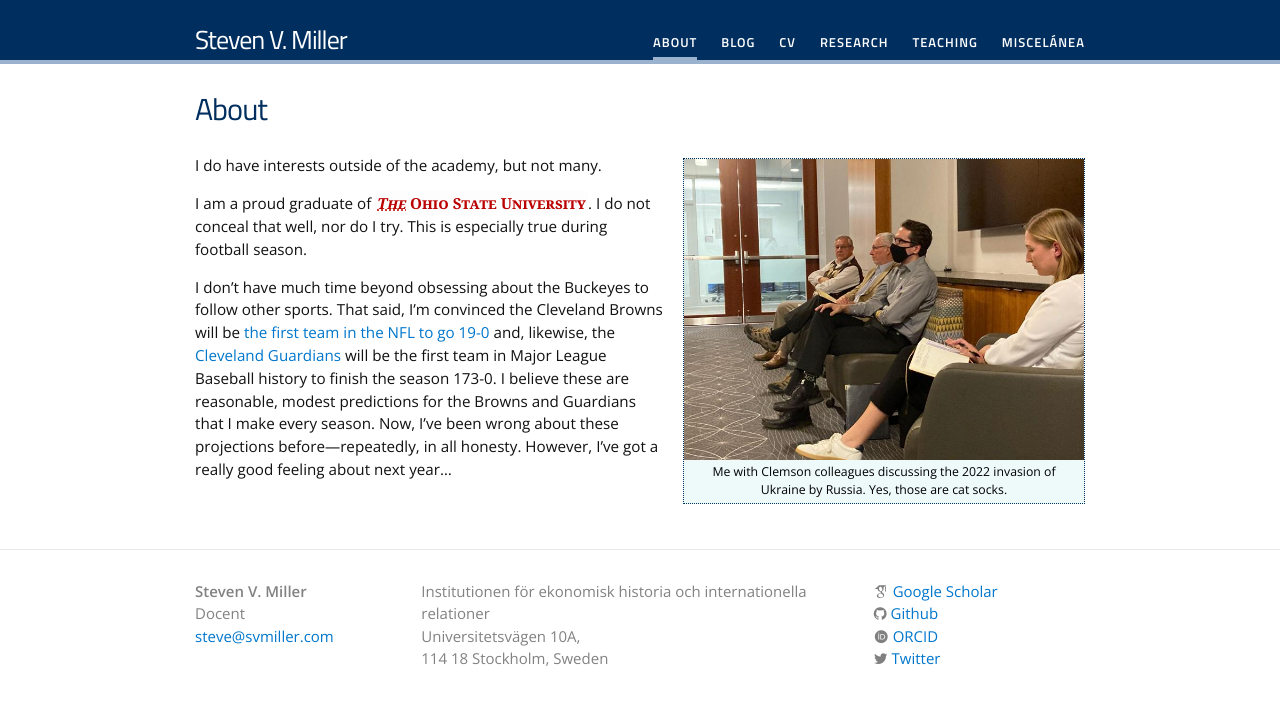
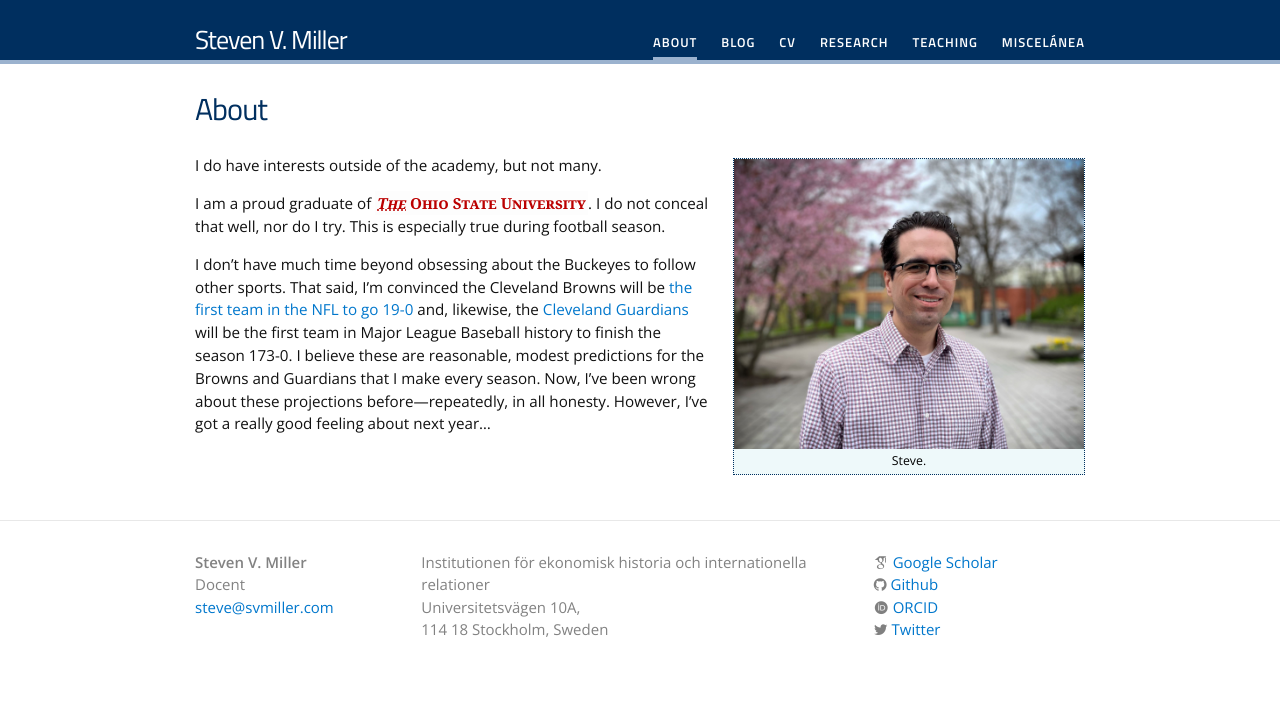
Before and after one commit to svmiller/svmiller.github.io, a Jekyll site: the page built from about.md, in a window 1280 px wide. Shown: the top 705 px of the page. Built offline with Jekyll 4.4.1, drawn with Linux system fonts in a browser that asks for light colours; nearby versions of some CDN libraries; some web fonts are replaced.

Commit message:
change photo

```diff
--- a/about.md
+++ b/about.md
@@ -5,7 +5,7 @@ permalink: /about/
 active: about
 ---
 
-{% include image.html url="/images/2022-03-14-ukraine-panel.jpg" caption="Me with Clemson colleagues discussing the 2022 invasion of Ukraine by Russia. Yes, those are cat socks." width=400 align="right" %}
+{% include image.html url="/images/svm-2025-04-23.jpg" caption="Steve." width=350 align="right" %}
 
 I do have interests outside of the academy, but not many.
 
```
Also changed, not shown: images/svm-2025-04-23.jpg (added).
